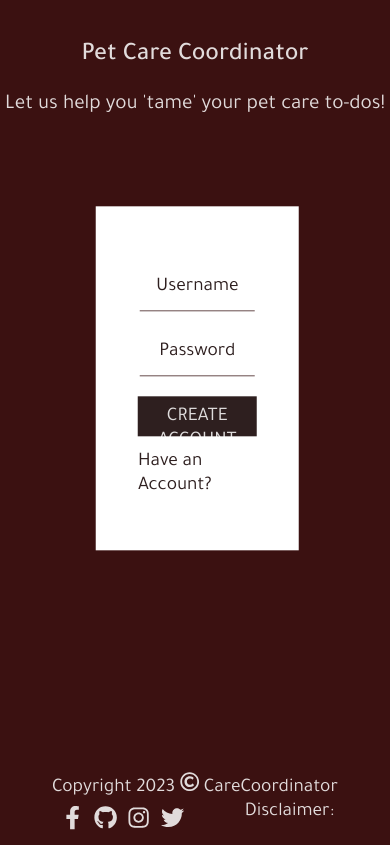
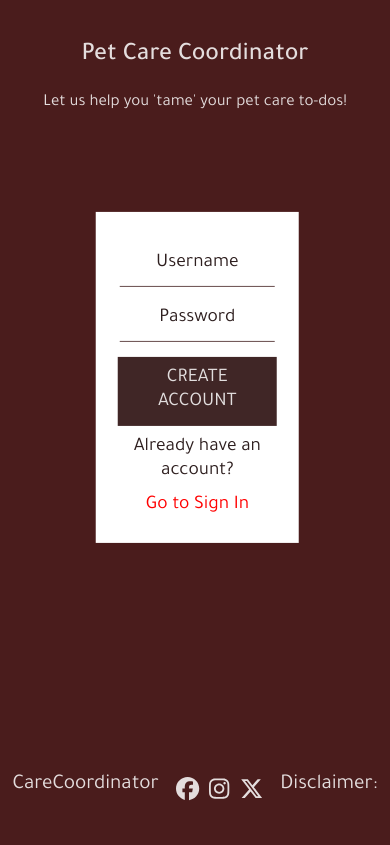
Before and after one commit to tlchesnutaz/care_coord, a React (Vite) app in the folder client/: page / in a window 390 px wide. Built offline with nearby package versions, Linux system fonts and the light colour scheme.

Commit message:
improvements to design, responsiveness of login

```diff
--- a/client/package.json
+++ b/client/package.json
@@ -10,11 +10,15 @@
     "preview": "vite preview"
   },
   "dependencies": {
+    "@fortawesome/fontawesome-svg-core": "^6.5.1",
+    "@fortawesome/free-brands-svg-icons": "^6.5.1",
+    "@fortawesome/free-regular-svg-icons": "^6.5.1",
+    "@fortawesome/free-solid-svg-icons": "^6.5.1",
+    "@fortawesome/react-fontawesome": "^0.2.0",
     "axios": "^1.4.0",
     "moment": "^2.29.4",
     "react": "^18.2.0",
     "react-dom": "^18.2.0",
-    "react-icons": "^4.10.1",
     "react-router-dom": "^6.22.3"
   },
   "devDependencies": {
--- a/client/src/App.jsx
+++ b/client/src/App.jsx
@@ -6,7 +6,10 @@ import AddPetForm from "./components/AddPetForm"
 import PetList from "./components/PetList"
 import Navbar from "./components/Navbar.jsx"
 import { AxiosContext } from "./context/AxiosContext.jsx"
-import { FaGithub, FaFacebookF, FaInstagram, FaTwitter, FaRegCopyright } from "react-icons/fa"
+import { FontAwesomeIcon } from "@fortawesome/react-fontawesome"
+import { faFacebook, faInstagram, faXTwitter } from "@fortawesome/free-brands-svg-icons"
+// update to new FontAwesome package
+// import { FaGithub, FaFacebookF, FaInstagram, FaTwitter, FaRegCopyright } from "react-icons/fa"
 // install react-icons, info on https://www.npmjs.com/package/react-icons
 
 // FUTURE: allow users to add own pic to home/auth page?
@@ -40,15 +43,14 @@ export default function App() {
         </Routes>
 
       <footer>
-        <span
-          className="copyright"> Copyright 2023 < FaRegCopyright />
+        <span>
+          {/* className="copyright" Copyright 2023 < FaRegCopyright /> */}
             <Link className="footer-logo" to="/" > CareCoordinator </Link>
         </span>
         <span>
-          <a href="https://www.facebook.com" target="_blank" rel="noopener noreferrer" aria-label="facebook">< FaFacebookF className="face" /></a>
-          <a href="https://www.github.com" target="_blank" rel="noopener noreferrer" aria-label="github">< FaGithub className="git" /></a>
-          <a href="https://www.instagram.com" target="_blank" rel="noopener noreferrer" aria-label="instagram">< FaInstagram className="insta" /></a>
-          <a href="https://www.twitter.com" target="_blank" rel="noopener noreferrer" aria-label="twitter">< FaTwitter className="twit" /></a>
+          <a href="https://www.facebook.com" target="_blank" rel="noopener noreferrer" aria-label="facebook"><FontAwesomeIcon icon={faFacebook} className="face" /></a>
+          <a href="https://www.instagram.com" target="_blank" rel="noopener noreferrer" aria-label="instagram">< FontAwesomeIcon icon={faInstagram} className="insta" /></a>
+          <a href="https://www.twitter.com" target="_blank" rel="noopener noreferrer" aria-label="twitter">< FontAwesomeIcon icon={faXTwitter} className="twit" /></a>
         </span>
         <p className="disclaimer"> Disclaimer: </p>
       </footer>
--- a/client/src/components/Auth.jsx
+++ b/client/src/components/Auth.jsx
@@ -12,7 +12,7 @@ export default function Auth(){
   const [toggle, setToggle] = useState(false)
 
   /* instead of const = userData - we don't need all, so just destruct what we do */
-  const { signup, login, errMsg, resetAuthErr, token, getPets } = useContext(AxiosContext)
+  const { signup, login, errMsg, resetAuthErr, token } = useContext(AxiosContext)
 
   function handleChange(e){
     const {name, value} = e.target
@@ -50,8 +50,9 @@ export default function Auth(){
               inputs={inputs}
               btnText="CREATE ACCOUNT"
               errMsg={errMsg}
+              pText="Already have an account?"
             />
-            { !token && <p className="account" onClick={toggleForm}> Have an Account? </p> }
+            { !token && <p className="account" onClick={toggleForm} style={{color:'red'}}> Go to Sign In </p> }
           </>
         :
           <>
@@ -61,8 +62,9 @@ export default function Auth(){
               inputs={inputs}
               btnText="SIGN IN"
               errMsg={errMsg}
+              pText="Need to create an account?"
             />
-            { !token && <p className="account" onClick={toggleForm}> create a new account </p> }
+            { !token && <p className="account" onClick={toggleForm} style={{color:'red'}}> Register Here </p> }
           </>
         }
       </div>
--- a/client/src/components/AuthForm.jsx
+++ b/client/src/components/AuthForm.jsx
@@ -14,7 +14,8 @@ export default function AuthForm(props){
     inputs: {
       username,
       password
-    }
+    },
+    pText
   } = props
 
   return (
@@ -34,7 +35,8 @@ export default function AuthForm(props){
         onChange={handleChange}
         placeholder="Password"
       />
-      { !token && <button>{ btnText }</button> }
+      { !token && <button className="auth-button">{ btnText }</button> }
+      { !token && <p className="auth-info">{ pText }</p> }
       <p style={{color: "white"}}>{ errMsg }</p>
     </form>
 
--- a/client/src/components/EditForm.jsx
+++ b/client/src/components/EditForm.jsx
@@ -172,8 +172,8 @@ export default function EditForm(props) {
 				value={edits.owner}
 				onChange={handleEditChange}
 			/>
-			<button onClick={handleEditSave}>Save</button>
-      <button onClick={handleToggle}>Cancel</button>
+			<button className='saveButton' onClick={handleEditSave}>Save</button>
+      <button className='cancelButton' onClick={handleToggle}>Cancel</button>
 		</form>
 	)
 }
--- a/client/src/components/PetCard.jsx
+++ b/client/src/components/PetCard.jsx
@@ -42,8 +42,8 @@ export default function PetCard(props){
           <p>Vet Phone #: {pet.vetPhone}</p>
           <p>Notes: {pet.notes}</p>
           <p>Owner: {pet.owner}</p> {/* how to render Owner's name? */}
-          <button onClick={() => setToggleEdit(!toggleEdit)}>Edit</button>
-          <button onClick={() => deletePet(pet._id)}> Remove </button>
+          <button className='editButton' onClick={() => setToggleEdit(!toggleEdit)}>Edit</button>
+          <button className='removeButton' onClick={() => deletePet(pet._id)}> Remove </button>
         </>
       }
       {toggleEdit &&
--- a/client/src/index.css
+++ b/client/src/index.css
@@ -12,7 +12,7 @@
 	line-height: 1.25;
 
 	color: hsl(0, 0%, 100%, 0.85);
-  background-color: hsl(0, 55%, 15%);
+	background-color: hsl(0, 45%, 20%);
 
 	box-sizing: border-box;
 	padding: 0;
@@ -42,11 +42,16 @@ footer {
 	flex-wrap: wrap;
 	justify-content: space-evenly;
 }
-.face, .git, .insta, .twit {
+.face,
+.git,
+.insta,
+.twit {
 	font-size: larger;
 	margin: 5px;
 }
-.copyright, .disclaimer, .footer-logo {
+.copyright,
+.disclaimer,
+.footer-logo {
 	max-width: 100%;
 }
 
@@ -54,7 +59,12 @@ footer {
 a {
 	text-decoration: inherit;
 }
-a:hover, a:active, a:focus, svg:hover, svg:active, svg:focus {
+a:hover,
+a:active,
+a:focus,
+svg:hover,
+svg:active,
+svg:focus {
 	color: whitesmoke;
 	fill: whitesmoke;
 	height: 1.1em;
@@ -62,7 +72,8 @@ a:hover, a:active, a:focus, svg:hover, svg:active, svg:focus {
 }
 
 /* home/login page styling - set to be responsive in middle of page */
-.title, .subtitle {
+.title,
+.subtitle {
 	text-align: center;
 }
 .title {
@@ -80,22 +91,28 @@ a:hover, a:active, a:focus, svg:hover, svg:active, svg:focus {
 	left: 48%;
 	transform: translate(-45%, -45%);
 	max-width: 100%;
+	/* max-height: 45%; */
 	background: hsl(0, 0%, 100%);
-  padding: 40px;
+	padding: 20px 20px 20px 20px;
 	/* box-shadow: 0 0 10px 0 hsla(0, 15%, 35%, 0.5), 0 5px 5px 0 hsla(0, 15%, 35%, 0.5); */
 }
 
-.account, .auth-form, .auth-form input {
+.account,
+.auth-info,
+.auth-form,
+.auth-form input {
 	display: flex;
 	flex-wrap: wrap;
 	justify-content: center;
-  margin: 10px 2px 10px 2px;
+	text-align: center;
+	margin: 5px 2px 5px 2px;
 	background: hsl(0, 0%, 100%, 0.85);
-  color:hsl(0, 20%, 15%);
+	color: hsl(0, 20%, 15%);
 }
+
 .account:hover {
-  cursor:pointer;
-  font-weight: 600
+	cursor: pointer;
+	font-weight: 600;
 }
 
 input {
@@ -105,13 +122,35 @@ input {
 	border-bottom: 1px solid hsl(0, 15%, 35%);
 	text-align: center;
 }
-input:hover, input:active, input:focus {
+input:hover,
+input:active,
+input:focus {
 	cursor: crosshair;
 	outline: 0;
 }
 
-/* button styling */
-button {
+/* button styling on auth-form*/
+.auth-button {
+	border: 0;
+	background: hsl(0, 25%, 20%);
+	color: hsl(0, 0%, 100%, 0.85);
+	cursor: pointer;
+	padding: 10px;
+	margin: 10px 0px 5px 0px;
+	width: 100%;
+	/* max-height: 10%; */
+	outline: 0;
+	-webkit-transition: all 0.3 ease;
+	transition: all 0.3 ease;
+}
+.auth-button:hover,
+.auth-button:active,
+.auth-button:focus {
+	background: hsl(0, 35%, 30%);
+}
+
+/* button styling on edit-pet-form */
+.saveButton, .cancelButton {
 	border: 0;
 	background: hsl(0, 20%, 15%);
 	color: hsl(0, 0%, 100%, 0.85);
@@ -119,13 +158,14 @@ button {
 	padding: 10px;
 	margin: 10px 0px 5px 0px;
 	width: 100%;
-  max-height: 40px;
+	max-height: 10%;
 	outline: 0;
 	-webkit-transition: all 0.3 ease;
 	transition: all 0.3 ease;
 }
-button:hover, button:active, button:focus {
+.saveButton:hover, .saveButton:active, .saveButton:focus, .cancelButton:hover, .cancelButton:active, .cancelButton:focus {
 	background: hsl(0, 15%, 35%);
+	border: none;
 }
 
 /* navbar styling */
@@ -135,23 +175,39 @@ button:hover, button:active, button:focus {
 	justify-content: space-evenly;
 	margin: 0 0 20px 0;
 }
-.navbar button {
-  background-color: hsl(0, 55%, 15%);
+
+/* navbar button and edit/remove button styling */
+button {
+	border: 0;
+	background: hsl(0, 45%, 25%);
+	color: hsl(0, 0%, 100%, 0.85);
+	cursor: pointer;
+	padding: 5px;
+	/* margin: 10px 10px 5px 10px; */
+	/* width: 100%; */
+	outline: 0;
+	-webkit-transition: all 0.3 ease;
+	transition: all 0.3 ease;
 }
-.navbar button:hover {
-  border: none;
-  font-size: larger;
+
+button:hover,
+button:active,
+button:focus {
+	background: hsl(0, 75%, 10%);
 }
 
 /* addpetform and editpetform styling */
-.add-pet-form, .edit-pet-form {
+.add-pet-form,
+.edit-pet-form {
 	display: block;
 	margin: auto;
 	max-width: 300px;
 	padding: 10px 10px 5px 10px;
-  background-color:hsl(0, 0%, 100%, 0.85)
+	background-color: hsl(0, 0%, 100%, 0.85);
 }
-.add-pet-form input, .edit-pet-form input, textarea {
+.add-pet-form input,
+.edit-pet-form input,
+textarea {
 	border: none;
 	/* margin: 10px 5px 10px 0px; */
 	padding: 5px;
@@ -169,10 +225,11 @@ fieldset {
 	background: hsla(0, 20%, 90%, 0.7);
 	margin: 5px 0 5px 0;
 }
-label, legend {
+label,
+legend {
 	justify-content: left;
 	padding: 0 5px 0 5px;
-  background:hsla(0, 20%, 90%, 0.7);
+	background: hsla(0, 20%, 90%, 0.7);
 	color: hsl(0, 20%, 15%);
 }
 ::placeholder {
@@ -182,7 +239,6 @@ label, legend {
 	max-width: 25px;
 	margin-top: 5px;
 }
-
 
 /* petcard styling
  'pet-list' is the container
@@ -208,6 +264,18 @@ label, legend {
 		font-size: 3vh;
 	}
 	.subtitle {
+		font-size: 2vh;
+	}
+}
+
+@media screen and (max-width: 450px) {
+	.copyright {
+		font-size: 2.5vh;
+	}
+	.footer-logo {
+		font-size: 2.5vh;
+	}
+	.disclaimer {
 		font-size: 2.5vh;
 	}
 }
```
Also changed, not shown: 1 other file (tests, documents, lock files or other folders). Lines whose indentation alone changed are shown as unchanged.
